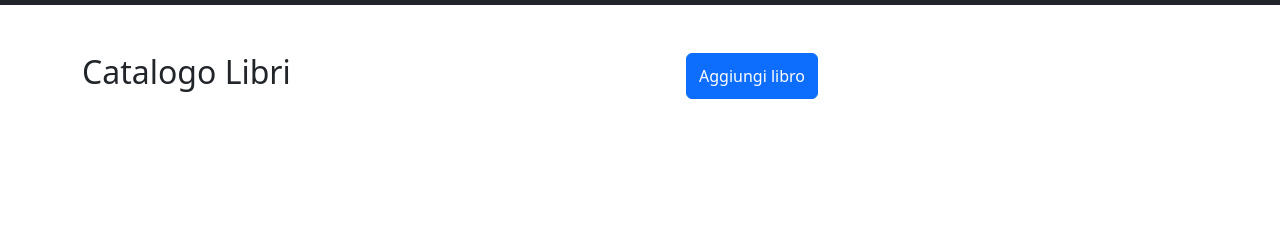
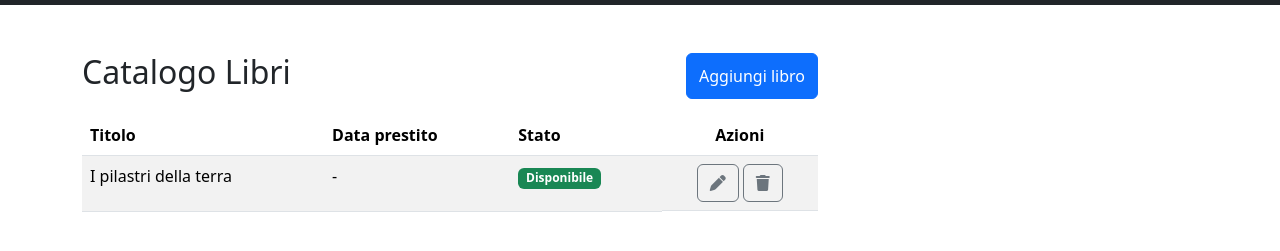
Before and after one commit to MatteoVentura7/html-css-bootstrap-dashboard, a plain HTML site: page index.html in a window 1280 px wide. Shown: the part 71-322 px from the top of the page. Drawn offline with nearby package versions, Linux system fonts and the light colour scheme.

Commit message:
add  : table title

```diff
--- a/index.html
+++ b/index.html
@@ -4,7 +4,9 @@
     <meta charset="UTF-8">
     <meta name="viewport" content="width=device-width, initial-scale=1.0">
     <link rel='stylesheet' href='https://cdnjs.cloudflare.com/ajax/libs/bootstrap/5.3.3/css/bootstrap.css' integrity='sha512-VcyUgkobcyhqQl74HS1TcTMnLEfdfX6BbjhH8ZBjFU9YTwHwtoRtWSGzhpDVEJqtMlvLM2z3JIixUOu63PNCYQ==' crossorigin='anonymous'/><link href="https://cdn.jsdelivr.net/npm/bootstrap@5.3.3/dist/css/bootstrap.min.css" rel="stylesheet" integrity="sha384-QWTKZyjpPEjISv5WaRU9OFeRpok6YctnYmDr5pNlyT2bRjXh0JMhjY6hW+ALEwIH" crossorigin="anonymous">
+    <link rel='stylesheet' href='https://cdnjs.cloudflare.com/ajax/libs/font-awesome/6.6.0/css/all.css' integrity='sha512-8BU3emz11z9iF75b10oPjjpamM4Mz23yQFQymbtwyPN3mNWHxpgeqyrYnkIUP6A8KyAj5k2p3MiYLtYqew7gIw==' crossorigin='anonymous'/>
     <title>Bootstrap</title>
+
 </head>
 <body>
 
@@ -40,6 +42,8 @@
         </nav>
     </header>
 
+    <!--main-->
+
     <main>
       <div class="container my-5">
           <div class="row">
@@ -49,6 +53,32 @@
                       <h2>Catalogo Libri</h2>
                       <button type="button" class="btn btn-primary">Aggiungi libro</button>
                   </div>
+
+                  <!--table title-->
+                  <table class="table table-striped my-3">
+                    <thead>
+                    <tr>
+                        <th scope="col">Titolo</th>
+                        <th scope="col" class="d-none d-md-table-cell">Data prestito</th>
+                        <th scope="col">Stato</th>
+                        <th scope="col" class="text-center">Azioni</th>
+                    </tr>
+                    </thead>
+                    <tbody>
+
+                      <!--prima riga-->
+
+                      <tr>
+                        <td>I pilastri della terra</td>
+                        <td class="d-none d-md-table-cell">-</td>
+                        <td><span class="badge bg-success">Disponibile</span></td>
+                        <td class="d-flex justify-content-center">
+                            <button type="button" class="btn text-secondary border-secondary me-1"><i class="fa-solid fa-pen"></i></button>
+                            <button type="button" class="btn btn text-secondary border-secondary"><i class="fa-solid fa-trash"></i></button>
+                        </td>
+                      </tr>
+                    </tbody>
+                  </table>
               </div>
           </div>
       </div>
```
